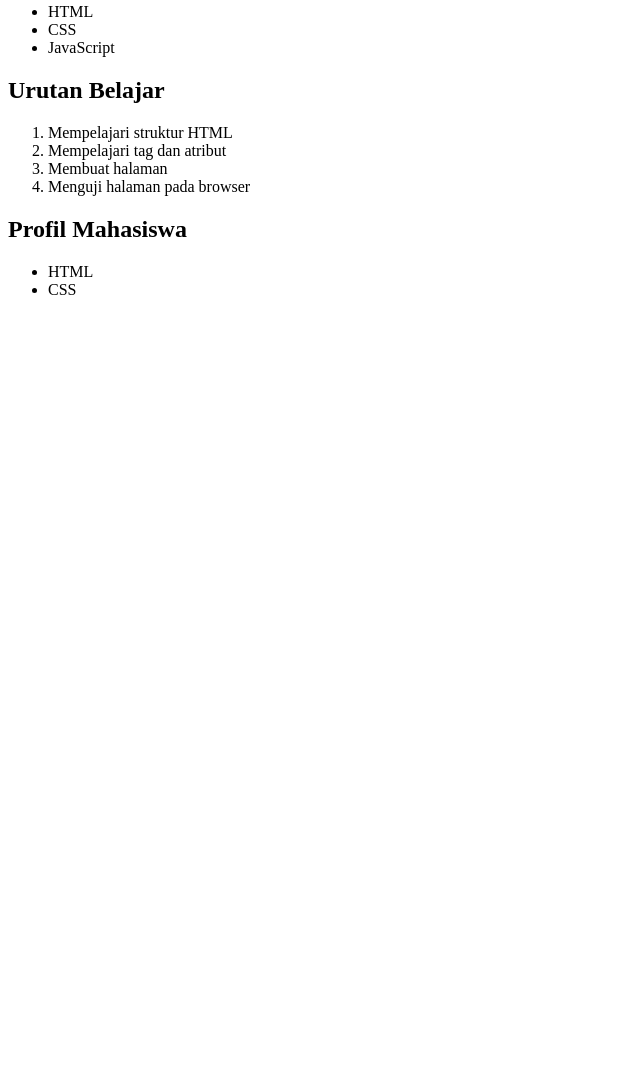
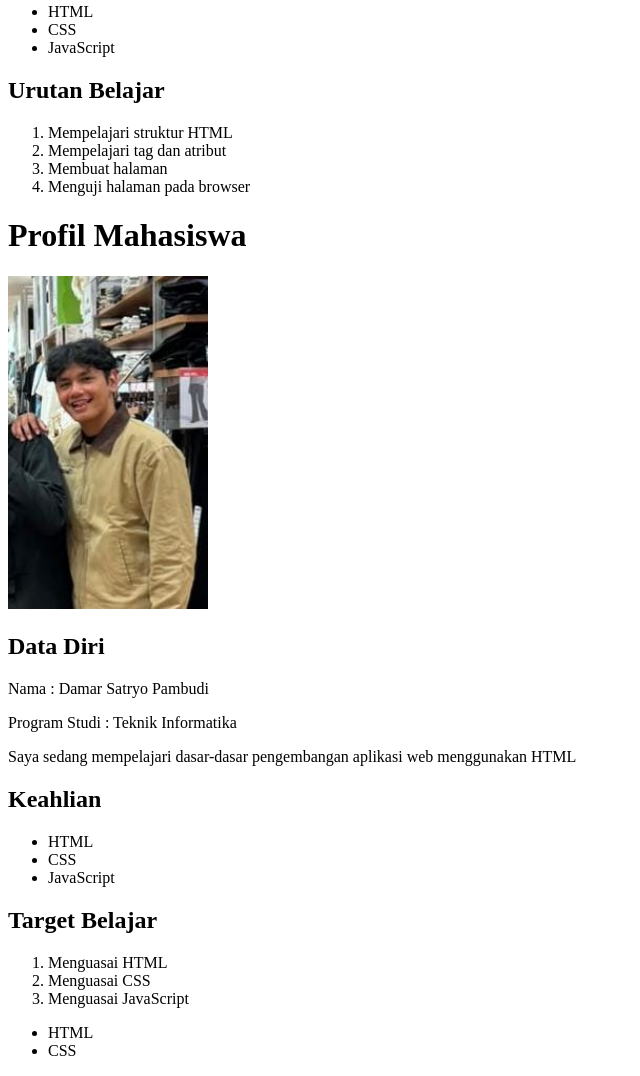
Before and after one commit to damarsp253-arch/Lab1Web, a plain HTML site: page index.html in a window 1280 px wide. Shown: the part 715-1791 px from the top of the page, without its empty margins (0-640 px from the left). Before the commit the page ends 1030 px from the top, so only its background shows below. Drawn offline with Linux system fonts and the light colour scheme.

Commit message:
update beberapa file

```diff
--- a/index.html
+++ b/index.html
@@ -4,10 +4,6 @@
     <tittle>Praktikum HTML Dasar</tittle>
 </head>
 <body>
-
-</body>
-</html>
-
 <!-- Ini adalah paragraf pertama -->
  <p>
 Kami sedang belajar HTML dasar pada matakuliah Pemrograman Web.
@@ -70,10 +66,40 @@ sebagai x<sup>2</sup>.
  </ol>
 
  <!-- Bagian Profil Mahasiswa -->
-  <h2>Profil Mahasiswa</h2>
+  <h1>Profil Mahasiswa</h1>
+
+  <img src="Images/foto.jpeg"
+  width="200"
+  alt="foto profil mahasiswa">
+
+  <h2>Data Diri</h2>
+
+  <p>Nama : Damar Satryo Pambudi</p>
+    <p>Program Studi : Teknik Informatika</p>
+    <p>Saya sedang mempelajari dasar-dasar pengembangan aplikasi web menggunakan HTML</p>
+
+    <h2>Keahlian</h2>
+
+    <ul>
+      <li>HTML</li>
+      <li>CSS</li>
+      <li>JavaScript</li>
+    </ul>
+
+    <h2>Target Belajar</h2>
+
+    <ol>
+      <li>Menguasai HTML</li>
+      <li>Menguasai CSS</li>
+      <li>Menguasai JavaScript</li>
+    </ol>
 
 <!-- Bagian Keahlian -->
  <ul>
     <li>HTML</li>
     <li>CSS</li>
  </ul>
+
+
+</body>
+</html>
```
Also changed, not shown: Halaman2.html (+16 -0 lines), Images/foto.jpeg (renamed from Images/foto.jpg.jpeg).
